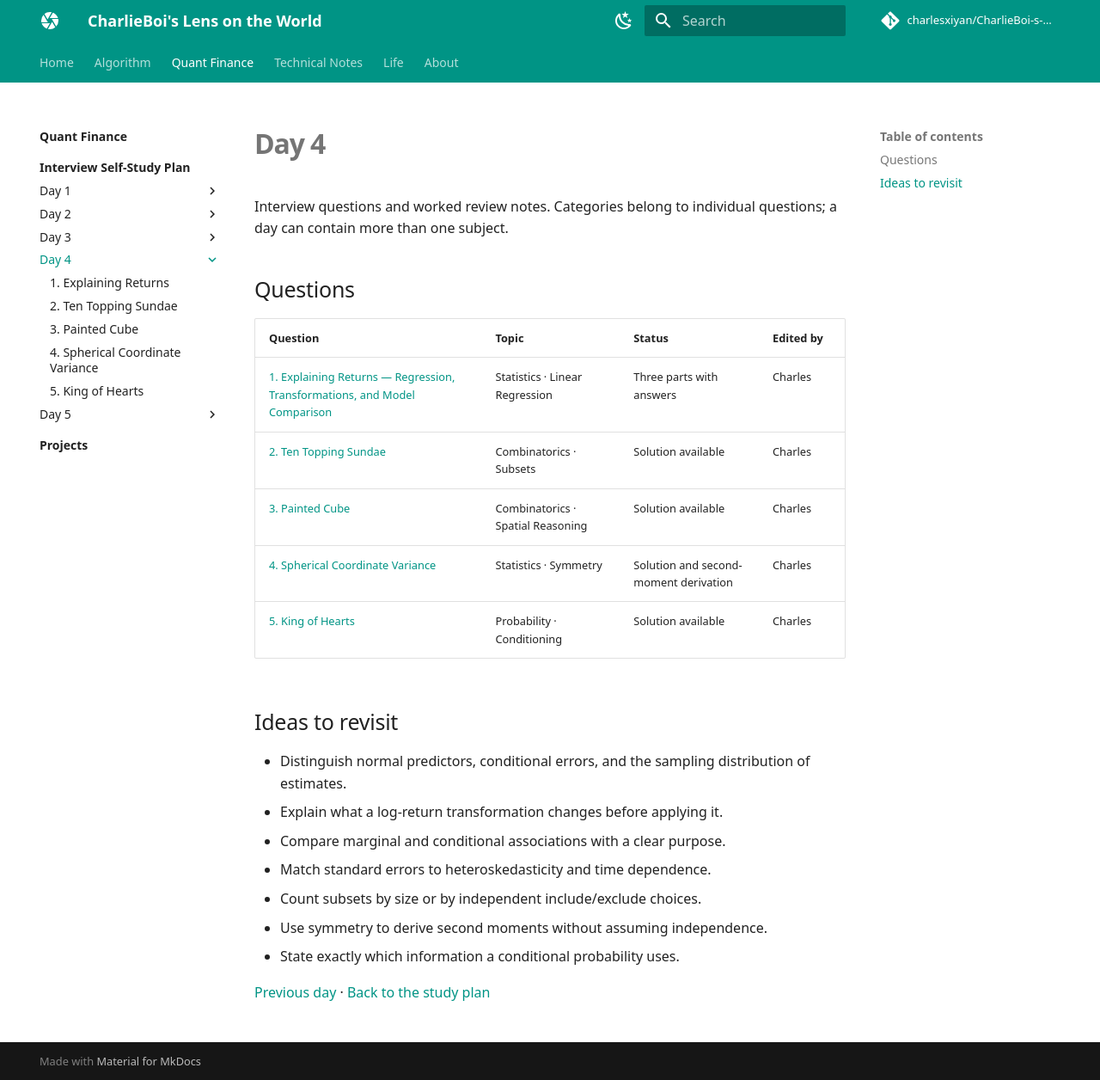
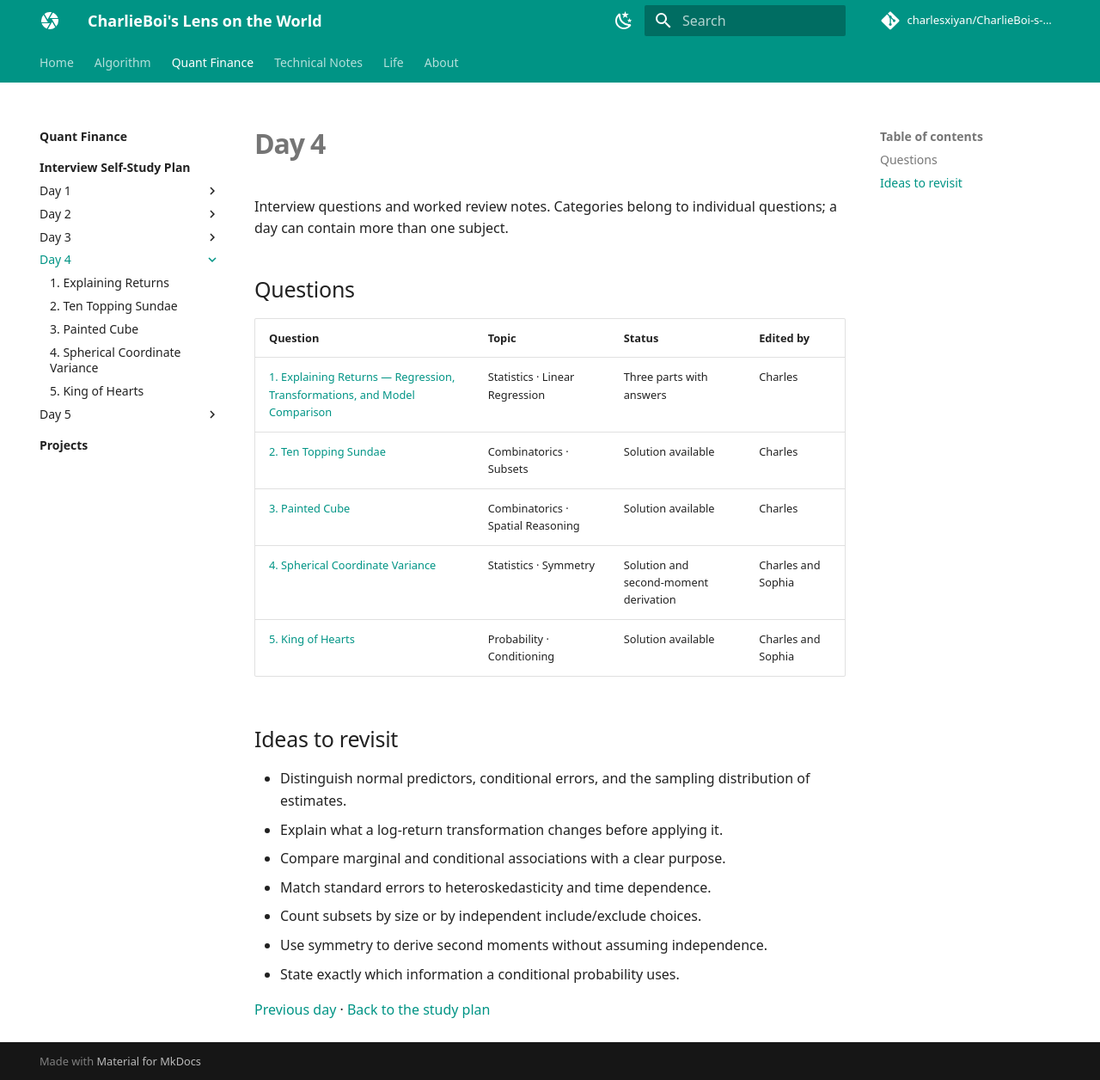
Before and after one commit to charlesxiyan/CharlieBoi-s-Lens-on-the-World, an MkDocs documentation site: the page built from docs/quant-finance/day-4/index.md, in a window 1280 px wide and 1256 px high. Shown: the whole window at 86% size. Built offline with MkDocs 1.6.1 and Material for MkDocs 9.7.7, drawn with Linux system fonts in a browser that asks for light colours; comment, search, counter and statistics services are not loaded.

Commit message:
Update authors for questions 4 and 5

```diff
--- a/docs/quant-finance/day-4/index.md
+++ b/docs/quant-finance/day-4/index.md
@@ -10,8 +10,8 @@ questions; a day can contain more than one subject.
 | [1. Explaining Returns — Regression, Transformations, and Model Comparison](question-1.md) | Statistics · Linear Regression | Three parts with answers | Charles |
 | [2. Ten Topping Sundae](question-2.md) | Combinatorics · Subsets | Solution available | Charles |
 | [3. Painted Cube](question-3.md) | Combinatorics · Spatial Reasoning | Solution available | Charles |
-| [4. Spherical Coordinate Variance](question-4.md) | Statistics · Symmetry | Solution and second-moment derivation | Charles |
-| [5. King of Hearts](question-5.md) | Probability · Conditioning | Solution available | Charles |
+| [4. Spherical Coordinate Variance](question-4.md) | Statistics · Symmetry | Solution and second-moment derivation | Charles and Sophia |
+| [5. King of Hearts](question-5.md) | Probability · Conditioning | Solution available | Charles and Sophia |
 
 ## Ideas to revisit
 
```
